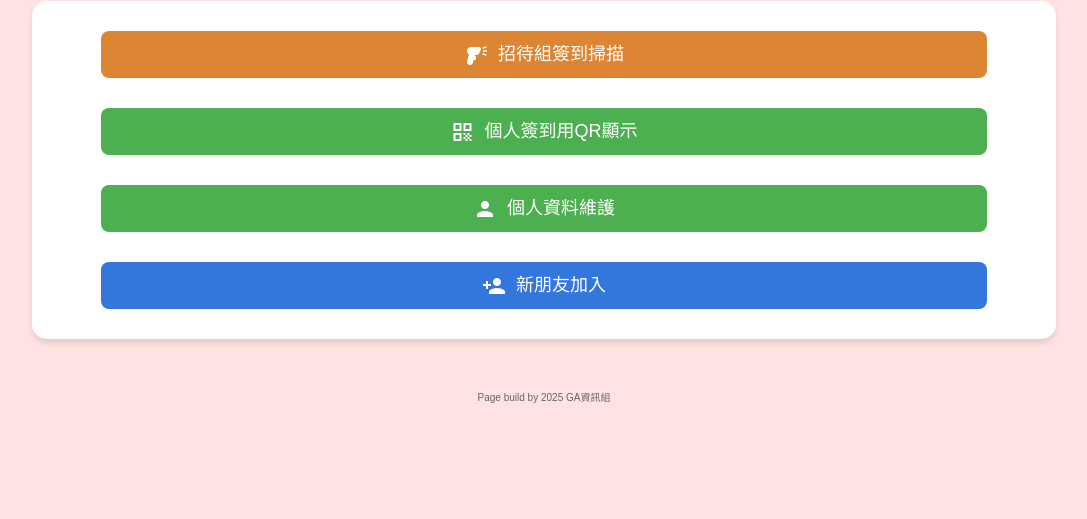
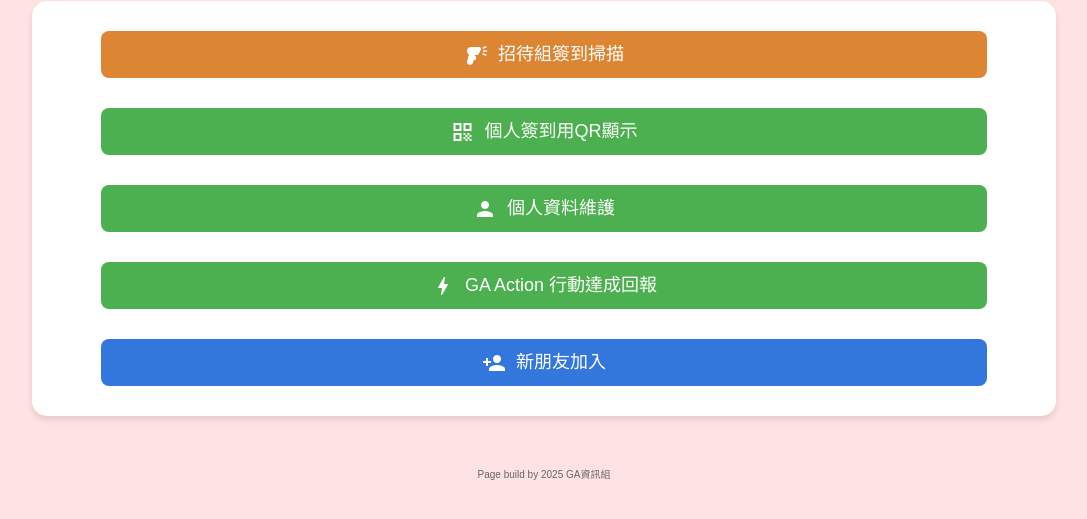
Before and after one commit to calebweixun/GAMRM, a plain HTML site: page index.html in a window 1280 px wide. Shown: the part 123-642 px from the top of the page, without its empty margins (96-1183 px from the left). Drawn offline with Linux system fonts and the light colour scheme.

Commit message:
add action page

```diff
--- a/index.html
+++ b/index.html
@@ -38,6 +38,12 @@
       </button>
       <button
         class="button"
+        onclick="window.open('https://docs.google.com/forms/d/1qezWsv__AGqFRa6FcCvrnuHeq_x1uTv3qjH7QFMTpng/', '_blank')"
+      >
+        <i class="material-icons">bolt</i> GA Action 行動達成回報
+      </button>
+      <button
+        class="button"
         onclick="location.href='userCreate'"
         style="background-color: #3377dc"
       >
```
